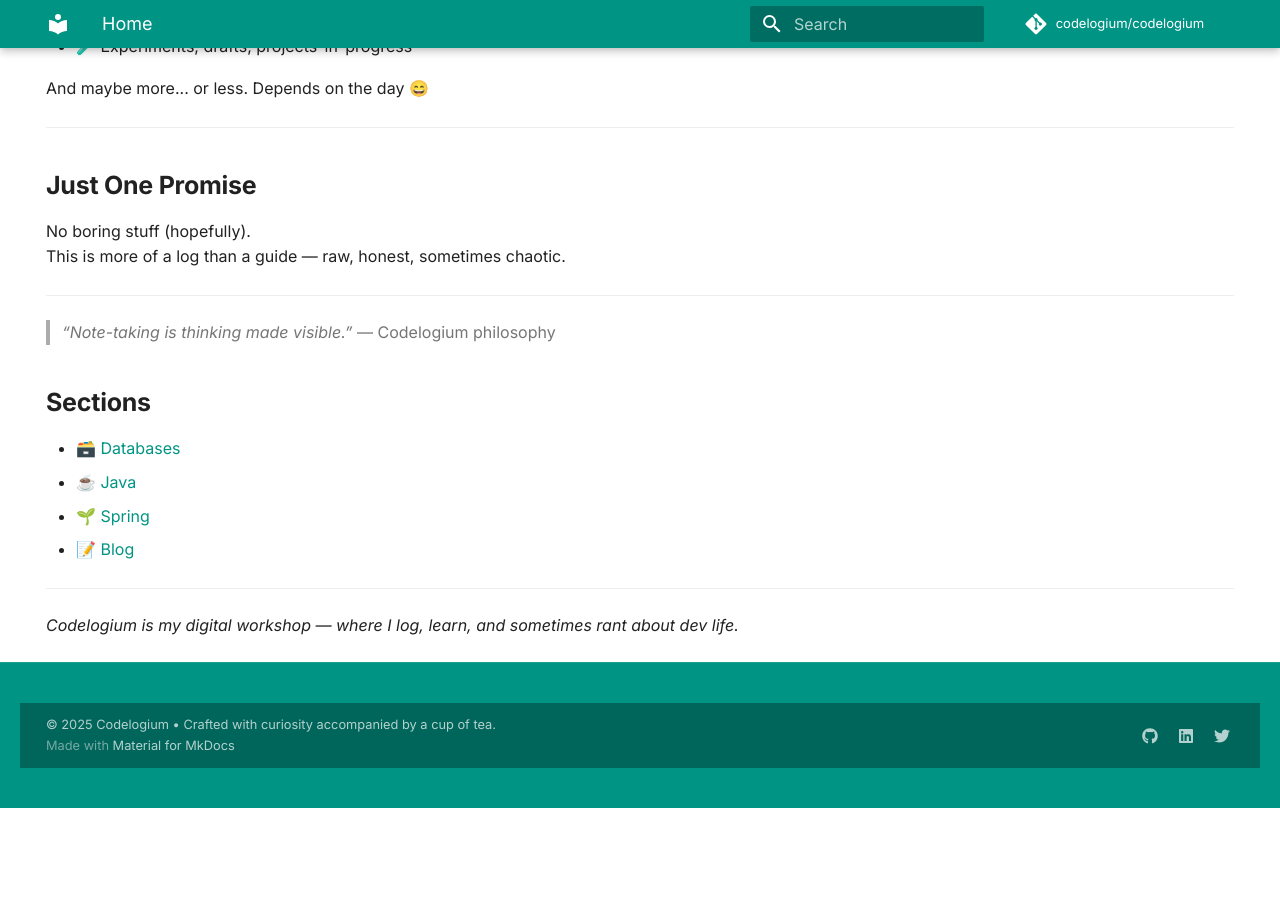
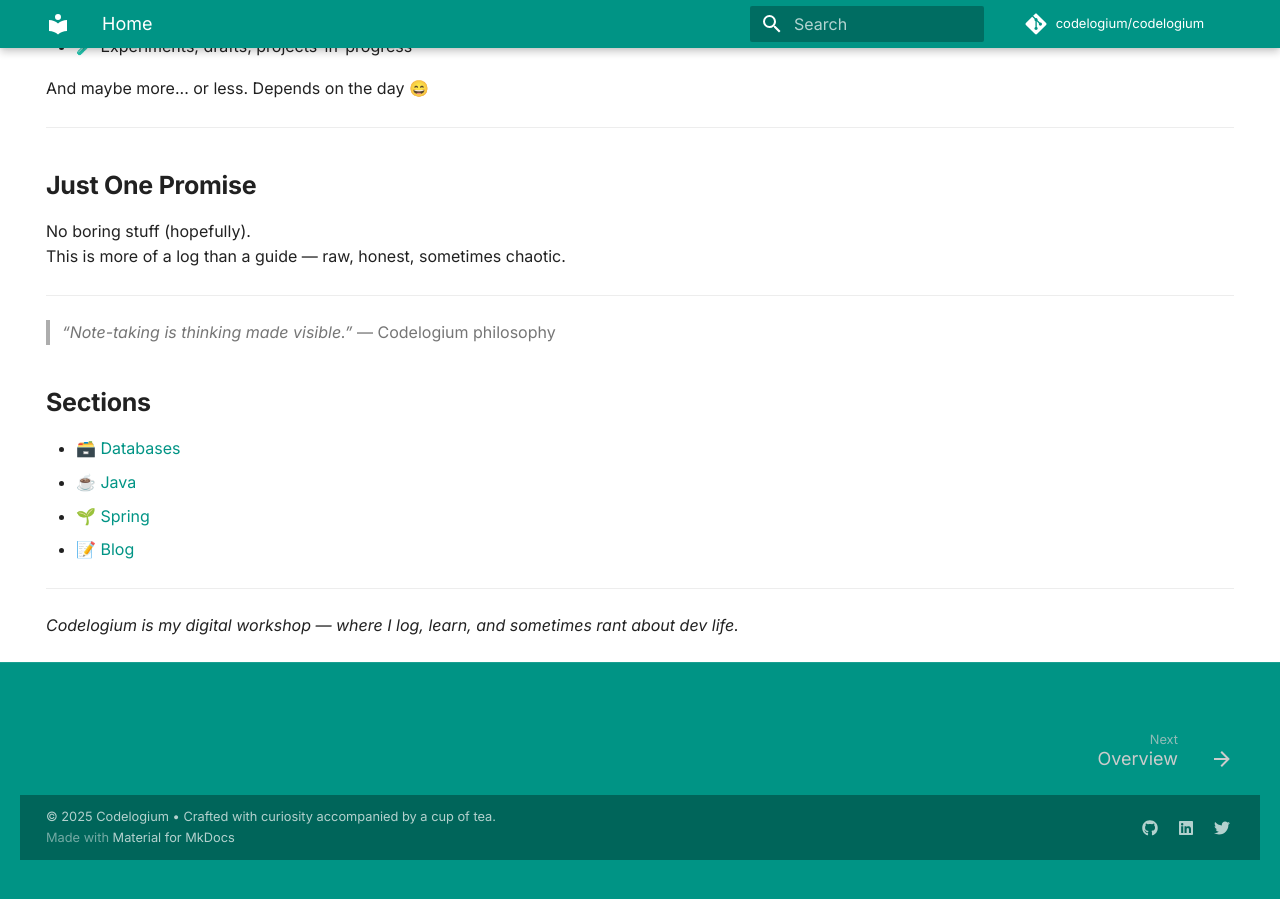
Before and after one commit to codelogium/codelogium.github.io, an MkDocs documentation site: the page built from docs/index.md, in a window 1280 px wide and 900 px high, scrolled down 1028 px. Built offline with MkDocs 1.6.1 and Material for MkDocs 9.7.7, drawn with Linux system fonts in a browser that asks for light colours; comment, search, counter and statistics services are not loaded; before the commit the page ends 1836 px from its top, so only the background shows below that.

Commit message:
fix: yaml typos

```diff
--- a/mkdocs.yml
+++ b/mkdocs.yml
@@ -13,6 +13,7 @@ theme:
   #favicon: assets/favicon.ico
   palette:
     - scheme: default
+      toggle:
       primary: teal
       accent: orange
     - scheme: slate
@@ -25,23 +26,22 @@ theme:
     text: Inter
     code: Fira Code
   features:
-    #- navigation.instant
-    - navigation.sections
-    - navigation.top
+    # - navigation.instant
+    # - navigation.sections
+    # - navigation.top
     - navigation.tabs
-    - #navigation.footer
+    - navigation.footer
     - navigation.indexes
     - toc.integrate
     - content.tabs.link
     - content.code.annotate
     - content.code.copy
-    - #header.autohide
+    - header.autohide
     - search.suggest
     - search.highlight
 
 markdown_extensions:
   - admonition
-  - pymdownx.tabbed
   - pymdownx.superfences
   - pymdownx.highlight
   - pymdownx.inlinehilite
@@ -81,7 +81,6 @@ copyright: "© 2025 Codelogium • Crafted with curiosity accompanied by a cup o
 extra_css:
   - stylesheets/extra.css
 
-
 plugins:
   - search:
   - awesome-pages:
```
Also changed, not shown: 1 other file.
